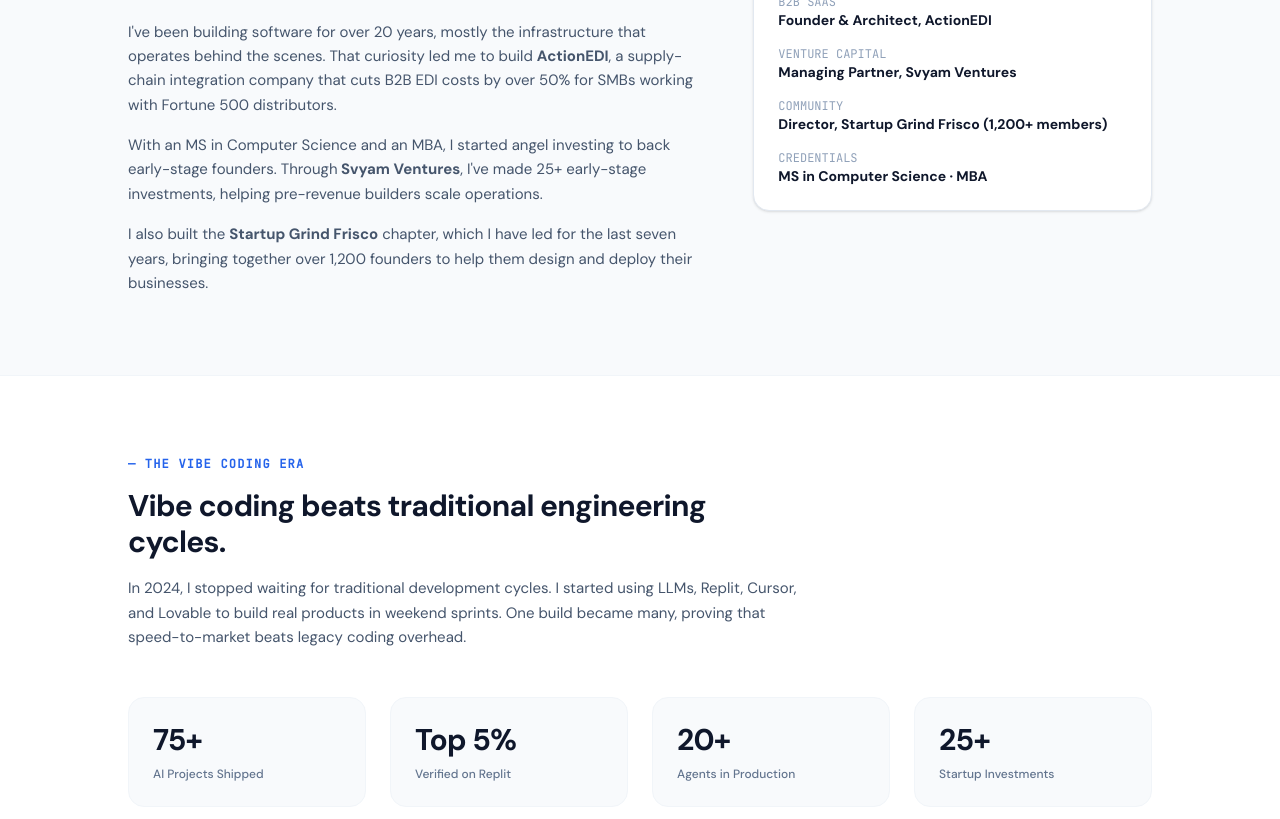
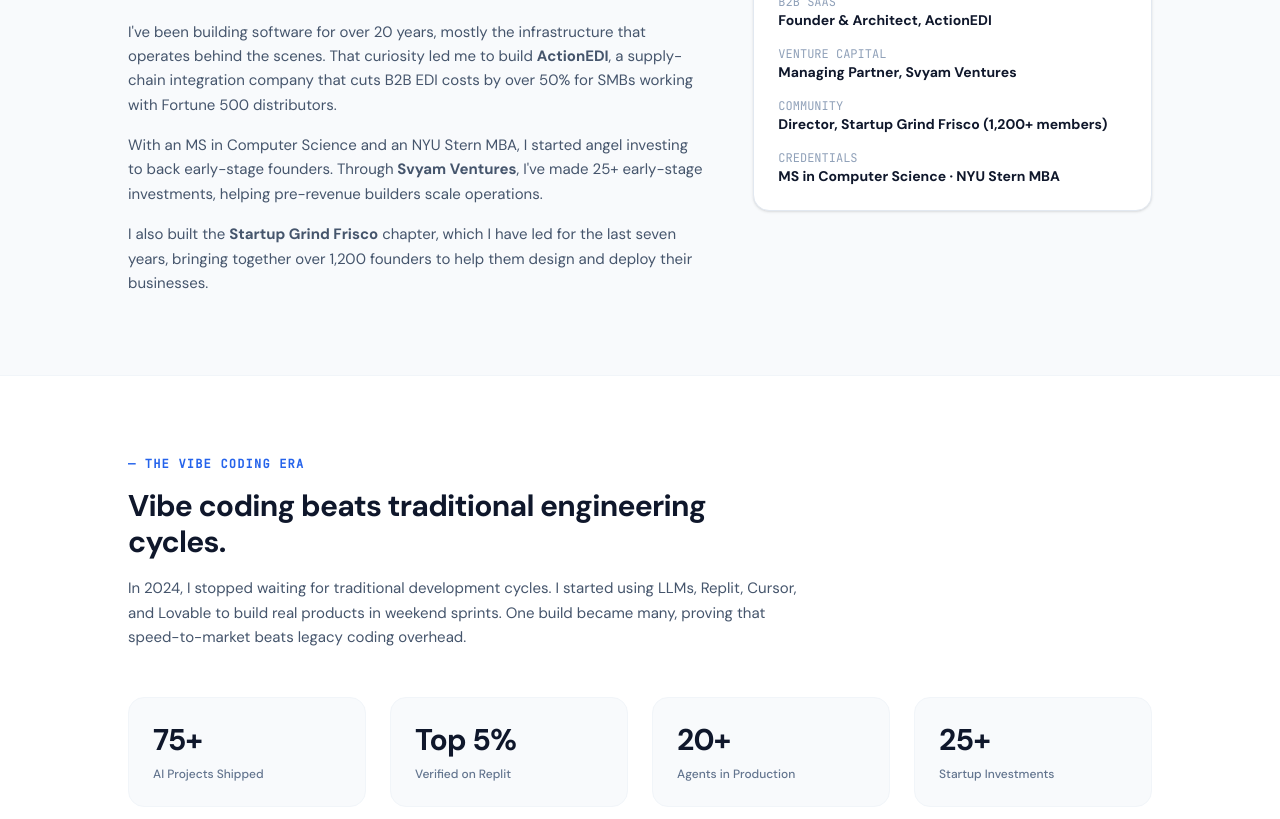
Before and after one commit to tryinaweek/rameshnuti-v2, a Next.js app: page /about in a window 1280 px wide. Shown: the part 1100-1919 px from the top of the page. Built offline with nearby package versions, Linux system fonts and the light colour scheme.

Commit message:
chore: update MBA references to NYU Stern MBA for consistency

```diff
--- a/src/app/about/page.tsx
+++ b/src/app/about/page.tsx
@@ -90,7 +90,7 @@
                 That curiosity led me to build <strong>ActionEDI</strong>, a supply-chain integration company that cuts B2B EDI costs by over 50% for SMBs working with Fortune 500 distributors.
               </p>
               <p>
-                With an MS in Computer Science and an MBA, I started angel investing to back early-stage founders. Through
+                With an MS in Computer Science and an NYU Stern MBA, I started angel investing to back early-stage founders. Through
                 <strong> Svyam Ventures</strong>, I&apos;ve made 25+ early-stage investments, helping pre-revenue builders scale operations.
               </p>
               <p>
@@ -120,7 +120,7 @@
                 </div>
                 <div>
                   <p className="text-xs text-slate-400 font-mono">CREDENTIALS</p>
-                  <p className="text-sm font-bold text-slate-900">MS in Computer Science &middot; MBA</p>
+                  <p className="text-sm font-bold text-slate-900">MS in Computer Science &middot; NYU Stern MBA</p>
                 </div>
               </div>
             </div>
```
